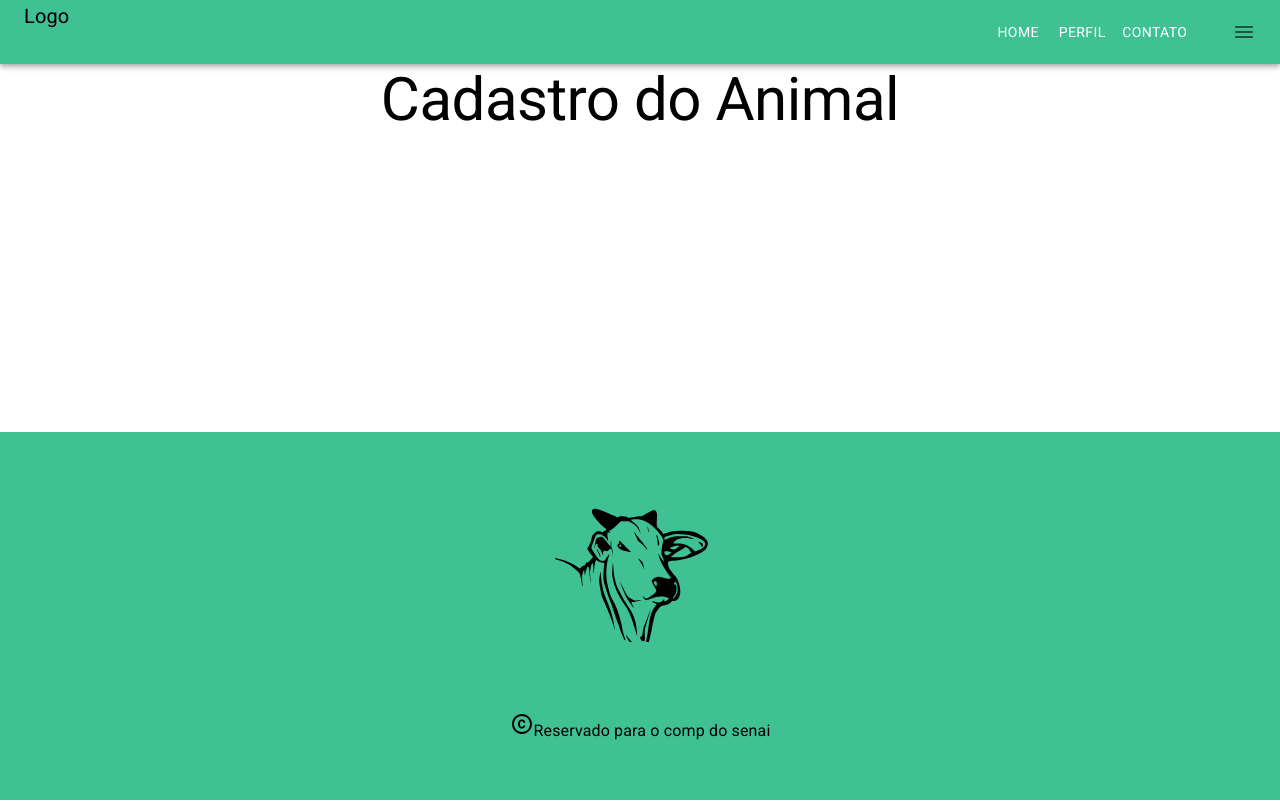
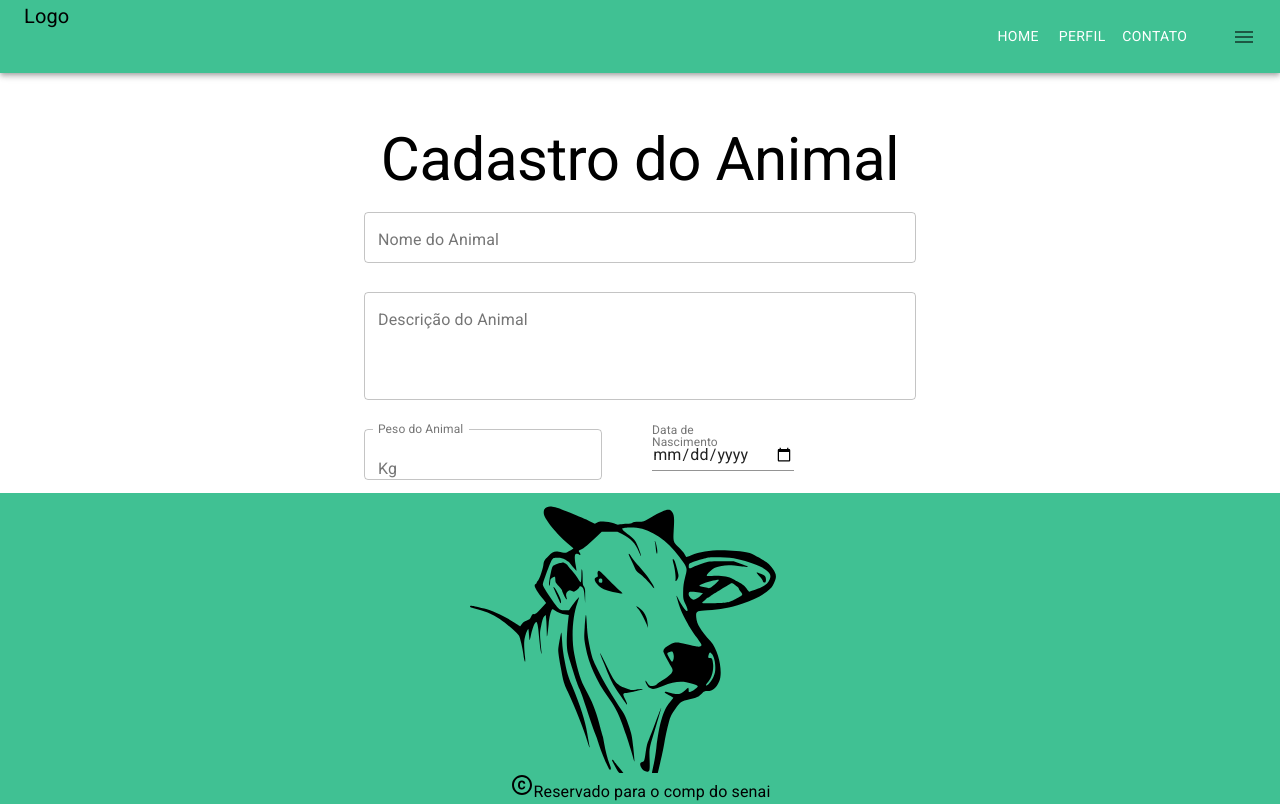
Before and after one commit to racoba/AnimalControl, a React (Create React App) app: page /cadastro-animal in a window 1280 px wide. Built offline with nearby package versions, Linux system fonts and the light colour scheme; the HTML template or start-up script is replaced by a standard one.

Commit message:
[FEAT][CADSTRO_ANIMAL]
telas sendo feitas:
-cadastroAnimal -> cadastro do animal
-componentes sendo feitos
-formularioCadastro -> componente pra juntar todos os formularios
-dadosAnimais -> formulario que tem relação ao animal que vai ser cadastrado

```diff
--- /dev/null
+++ b/src/components/dadosAnimais.js
@@ -0,0 +1,68 @@
+
+import React from 'react';
+import {  TextFieldVerde } from './styled';
+import { Grid, InputAdornment, TextField } from '@material-ui/core';
+import { green } from '@material-ui/core/colors';
+import { Theme, ThemeProvider, createTheme } from '@material-ui/core';
+
+const theme = createTheme({
+    palette: {
+        primary: green,
+    },
+});
+const DadosAnimais = () =>{
+    return(
+        <form>
+            <ThemeProvider theme={theme}>
+            <TextField
+            id="nomeAnimal"
+            label="Nome do Animal"
+            name="nome"
+            type="text"
+            size="medium"
+            variant="outlined"
+            fullWidth
+            margin="normal"
+
+
+            />
+            <TextField
+            id="descricao"
+            label="Descrição do Animal"
+            name="descricao"
+            size="medium"
+            variant="outlined"
+            margin="normal"
+            fullWidth
+            multiline
+            rows={4}
+            />
+            <TextField
+            id="peso"
+            name="peso"
+            type="number"
+            label="Peso do Animal"
+            margin="normal"
+
+            InputProps={{startAdornment: <InputAdornment position="start">Kg</InputAdornment>}}
+            variant="outlined"
+            />
+
+            <TextField
+                style={{marginTop: 10, marginLeft: 50}}
+                id="dataDeNascimento"
+                name="Data de Nascimento"
+                label="Data de Nascimento"
+                type="date"
+                InputLabelProps={{
+                shrink: true,
+                }}
+            />
+
+
+
+            </ThemeProvider>
+        </form>
+    );
+}
+export default DadosAnimais;
--- /dev/null
+++ b/src/components/formularioCadastro.js
@@ -0,0 +1,11 @@
+import React from 'react';
+import DadosAnimais from './dadosAnimais';
+
+const FormularioCadatro = () =>{
+    return(
+        <>
+        <DadosAnimais />
+        </>
+    );
+}
+export default FormularioCadatro;
--- a/src/components/rodape.js
+++ b/src/components/rodape.js
@@ -34,4 +34,4 @@ const Rodape = () => {
 
 }
 
-export default Rodape
+export default Rodape;
--- a/src/components/styled.js
+++ b/src/components/styled.js
@@ -1,5 +1,5 @@
 import React from 'react'
-import { Grid, Button, Typography } from '@material-ui/core'
+import { Grid, Button, Typography, TextField, Container } from '@material-ui/core'
 import styled from 'styled-components'
 
 export const CaixaTopicos = styled(Grid)`
@@ -17,7 +17,6 @@ export const CaixaTopicos = styled(Grid)`
 
 export const PaginaContainer = styled(Grid)`
     display:flex;
-    flex:1;
     flex-direction: column ;
 
 `
@@ -33,11 +32,18 @@ export const BotaoNavb = styled(Button)`
 export const BackRodape = styled.footer`
     background-color: #40C193;
     width: 100%;
-    height: 100%;
+
 `
 export const ImageRodapeBoi = styled.img`
     width: 50%;
 `
 export const TituloPagina = styled(Typography)`
     text-align: center;
+    height: 20%;
 `
+export const TextFieldVerde = styled(TextField)`
+    border-color: green;
+`
+export const ContainerForm = styled(Container)`
+    padding-top: 4%;
+`
--- a/src/views/cadastroAnimal.js
+++ b/src/views/cadastroAnimal.js
@@ -1,28 +1,27 @@
-import { Grid, Typography } from '@material-ui/core';
 import React from 'react';
-import { GridSession, PaginaContainer, TituloPagina } from '../components/styled';
+import { ContainerForm, PaginaContainer, TituloPagina } from '../components/styled';
 import NavBar from '../components/navbar';
+import { Container } from '@material-ui/core';
+import FormularioCadatro from '../components/formularioCadastro';
+import styled from 'styled-components';
 import Rodape from '../components/rodape';
-import styled from 'styled-components';
-
 
 
 
 const CadastroAnimal = () =>{
-
-
     return(
-
+        <div style={{height: "auto"}}>
             <PaginaContainer>
                 <NavBar />
+                <ContainerForm maxWidth="sm" component="article">
                     <TituloPagina variant="h2">Cadastro do Animal</TituloPagina>
-
+                    <FormularioCadatro />
+                </ContainerForm>
                 <Rodape />
             </PaginaContainer>
 
+        </div>
 
     );
-
 }
-
 export default CadastroAnimal;
```
Lines whose indentation alone changed are shown as unchanged.
